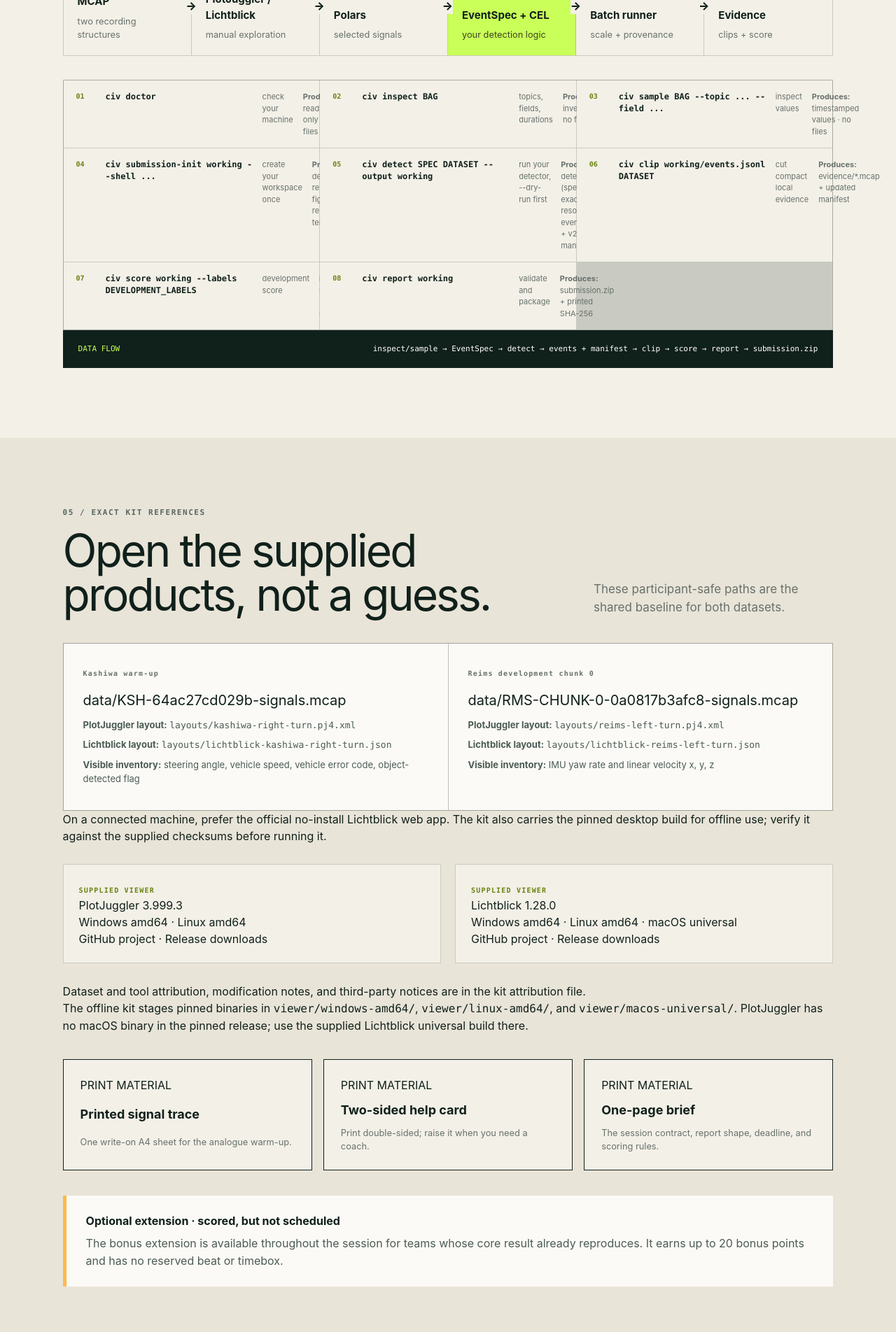
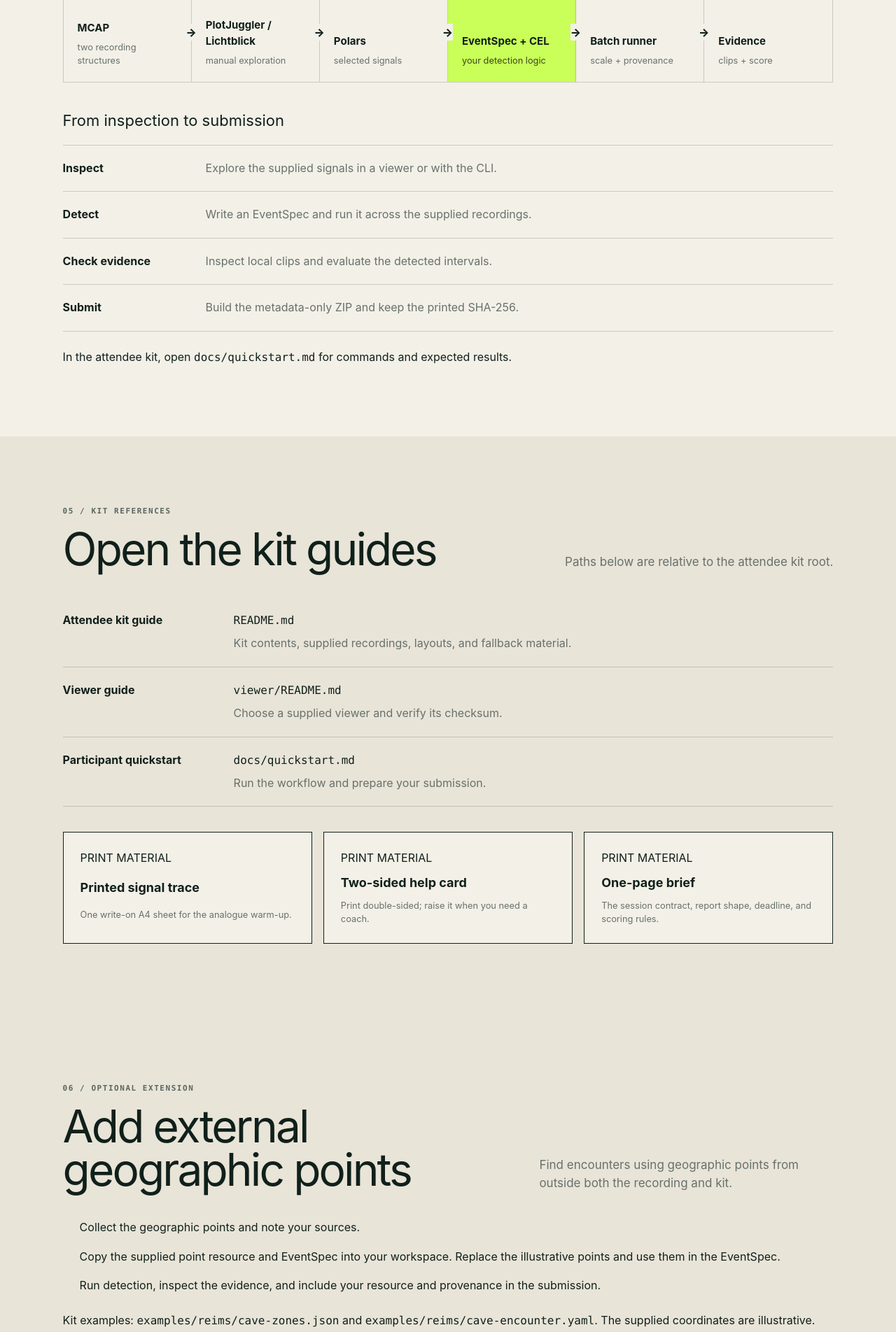
Before and after one commit to Forerunner2012/civ2026-data-hackathon, a Next.js app in the folder handoff-site/: page /participants in a window 1280 px wide. Shown: the part 7737-9641 px from the top of the page at 70% size. Built offline with nearby package versions, Linux system fonts and the light colour scheme.

Commit message:
docs: simplify approved participant workflow and preparation

```diff
--- a/handoff-site/app/_content/participants.ts
+++ b/handoff-site/app/_content/participants.ts
@@ -174,47 +174,17 @@ export const pipeline: { title: string; note: string; owner: "you" | "provided"
   { title: "Evidence", note: "clips + score", owner: "provided" },
 ];
 
-export const commands = [
-  { command: "civ doctor", note: "check your machine", output: "readiness only · no files" },
-  { command: "civ inspect BAG", note: "topics, fields, durations", output: "inventory · no files" },
-  { command: "civ sample BAG --topic ... --field ...", note: "inspect values", output: "timestamped values · no files" },
-  { command: "civ submission-init working --shell ...", note: "create your workspace once", output: "detector + report + figure + reproduce templates" },
-  { command: "civ detect SPEC DATASET --output working", note: "run your detector, --dry-run first", output: "detector/ (spec + exact resources) + events.jsonl + v2 run-manifest.json" },
-  { command: "civ clip working/events.jsonl DATASET", note: "cut compact local evidence", output: "evidence/*.mcap + updated manifest" },
-  { command: "civ score working --labels DEVELOPMENT_LABELS", note: "development score", output: "metrics.json + updated manifest" },
-  { command: "civ report working", note: "validate and package", output: "submission.zip + printed SHA-256" },
+export const workflow = [
+  { step: "Inspect", action: "Explore the supplied signals in a viewer or with the CLI." },
+  { step: "Detect", action: "Write an EventSpec and run it across the supplied recordings." },
+  { step: "Check evidence", action: "Inspect local clips and evaluate the detected intervals." },
+  { step: "Submit", action: "Build the metadata-only ZIP and keep the printed SHA-256." },
 ];
 
-export const viewerResources = [
-  {
-    tool: "PlotJuggler 3.999.3",
-    platforms: "Windows amd64 · Linux amd64",
-    project: "https://github.com/PlotJuggler/PlotJuggler",
-    releases: "https://github.com/PlotJuggler/PlotJuggler/releases",
-  },
-  {
-    tool: "Lichtblick 1.28.0",
-    platforms: "Windows amd64 · Linux amd64 · macOS universal",
-    project: "https://github.com/lichtblick-suite/lichtblick",
-    releases: "https://github.com/lichtblick-suite/lichtblick/releases",
-  },
-];
-
-export const participantProducts = [
-  {
-    dataset: "Kashiwa warm-up",
-    product: "data/KSH-64ac27cd029b-signals.mcap",
-    plotJugglerLayout: "layouts/kashiwa-right-turn.pj4.xml",
-    lichtblickLayout: "layouts/lichtblick-kashiwa-right-turn.json",
-    inventory: "steering angle, vehicle speed, vehicle error code, object-detected flag",
-  },
-  {
-    dataset: "Reims development chunk 0",
-    product: "data/RMS-CHUNK-0-0a0817b3afc8-signals.mcap",
-    plotJugglerLayout: "layouts/reims-left-turn.pj4.xml",
-    lichtblickLayout: "layouts/lichtblick-reims-left-turn.json",
-    inventory: "IMU yaw rate and linear velocity x, y, z",
-  },
+export const kitGuides = [
+  { title: "Attendee kit guide", path: "README.md", note: "Kit contents, supplied recordings, layouts, and fallback material." },
+  { title: "Viewer guide", path: "viewer/README.md", note: "Choose a supplied viewer and verify its checksum." },
+  { title: "Participant quickstart", path: "docs/quickstart.md", note: "Run the workflow and prepare your submission." },
 ];
 
 export const deskMaterials = [
@@ -262,43 +232,19 @@ export const submissionOutcomes = [
  * deliberately carries no zone coordinates — sourcing them is the exercise.
  */
 export const extensionTrack = {
-  lesson:
-    "The system used knowledge that was never in the bag to find events it could not otherwise have found.",
-  placement: [
-    "This branch is open and scored before 12:30, and it receives no time in the run of show. Nothing in the three hours is planned around it.",
-    "If your core submission is not accepted yet, do the core. Bonus points cannot rescue a result that does not reproduce.",
-    "It stays on this page after the event, and it runs on the same products you keep. Do it at lunch, on the plane, or in six months.",
+  lesson: "Find encounters using geographic points from outside both the recording and kit.",
+  steps: [
+    "Collect the geographic points and note your sources.",
+    "Copy the supplied point resource and EventSpec into your workspace. Replace the illustrative points and use them in the EventSpec.",
+    "Run detection, inspect the evidence, and include your resource and provenance in the submission.",
   ],
-  steps: [
-    "Choose a class of places the recording never knew about. The worked case is the champagne cellars along the Reims route.",
-    "Write a `civ.point-resource/v1` file: an id, a latitude and a longitude per point. That is the entire contract.",
-    "Reference it from an EventSpec under `resources:`, derive `min_distance_to` from your GNSS latitude and longitude signals, and put that distance in the condition. The shipped `examples/reims/cave-encounter.yaml` is a complete worked spec with illustrative points — the shape is real, the coordinates are not.",
-    "Run it across the Reims development products with the same `civ detect` you already use. It copies each declared resource byte-for-byte beside the bundled EventSpec and declares it in `extension/manifest.json`.",
-    "Put a short provenance note under `extension/` and declare its kind, path, SHA-256, and media type in the sorted extension manifest.",
-  ],
-  provenance: [
-    "How you source the points is deliberately unconstrained: a chat assistant, an OpenStreetMap query, a published directory, or twenty minutes with a map and a spreadsheet are all legitimate.",
-    "No model is required, and nothing on the required path needs network access — only your own sourcing step might.",
-    "There is no answer key here and nothing is diffed against a held-back list. What is judged is whether the zones are plausible, the predicate is sound, the evidence shows what you claim, and you can say where the knowledge came from.",
-    "A 40 m radius is a sensible starting point on this route, and `timing.min_duration` is what suppresses a glancing hit. Expect a handful of encounters at most: this is a small exercise, not a hunt.",
-  ],
-  budget:
-    "Budget 30–45 minutes, and expect almost all of it to be sourcing. The detection itself is seconds — one spec across all five Reims development products finishes in under ten seconds on the target machine.",
-  scoredAs:
-    "Maximum +20: grounded agent trace +10; advanced multimodal, data-quality, or external-resource method +5; regression test derived from a demonstrated failure +5. Every non-zero award cites a bundled artifact.",
 };
 
 export const comeReady = [
-  "A laptop you can install software on, with room to spare: a container plus recordings needs disk and memory, not a GPU.",
-  "Set up before you arrive: Docker, plus WSL2 on Windows. The kit ships as a container.",
-  "Run `civ doctor && civ inspect <warm-up>` in the week before, open the day's page, and post what it prints. That is the whole readiness check.",
-  "Support is asynchronous from two weeks out, with two live drop-ins about ten days before — deliberately before anyone starts travelling.",
-  "Explore the recordings beforehand if you want to. It is allowed and encouraged; you are not stealing a march on anyone.",
-  "Nothing to compile or download on the day. If your download failed, SSDs in the room carry the image and both recordings.",
-  "No account, paid model or API key is required. The required path runs fully offline.",
-  "Work solo or with one partner. Solo and duo entries share one leaderboard — and if your machine struggles, pairing up on the day is normal and expected.",
-  "Everything runs in professional English.",
-  "Bring experience with robotic or vehicular recordings; the challenge starts above the beginner floor.",
+  "Bring a laptop you can install software on, with space for the supplied kit and recordings.",
+  "Follow your session's setup guide before arriving.",
+  "Run civ doctor and inspect the supplied warm-up recording.",
+  "Open a supplied recording in a viewer, or check its signals with civ sample. Use the kit fallback material or pair with someone if blocked.",
 ];
 
 export const notYourJob = [
--- a/handoff-site/app/globals.css
+++ b/handoff-site/app/globals.css
@@ -517,3 +517,24 @@ footer > a { color:var(--lime); text-decoration:none; font-size:11px; font-weigh
 }
 
 @media (prefers-reduced-motion: reduce) { html { scroll-behavior:auto; } }
+
+/* Approved participant workflow and kit references. */
+.recognition-heading { margin:44px 0 0; font-size:clamp(20px,2vw,26px); line-height:1.3; letter-spacing:-.02em; }
+.recognition-heading + .rule-list { margin-top:20px; }
+.workflow-heading { margin:38px 0 18px; font-size:22px; }
+.workflow-list { margin:0; padding:0; list-style:none; border-top:1px solid var(--line); }
+.workflow-list li { display:grid; grid-template-columns:minmax(120px,180px) minmax(0,1fr); gap:24px; padding:20px 0; border-bottom:1px solid var(--line); }
+.workflow-list b { font-size:16px; }
+.workflow-list p, .kit-guide-list p { margin:0; color:var(--muted); line-height:1.6; }
+.kit-guide-list { margin:30px 0 0; }
+.kit-guide-list > div { display:grid; grid-template-columns:minmax(150px,220px) minmax(0,1fr); gap:24px; padding:20px 0; border-bottom:1px solid var(--line); }
+.kit-guide-list dt { font-weight:700; }
+.kit-guide-list dd { margin:0; min-width:0; }
+.kit-guide-list code, .kit-guide-note code { overflow-wrap:anywhere; }
+.kit-guide-list p { margin-top:8px; }
+.kit-guide-note { margin:24px 0 0; line-height:1.6; }
+.extension-steps { margin:30px 0 0; padding-left:24px; display:grid; gap:16px; line-height:1.6; }
+.participant-attribution { margin:0; padding:28px 7vw; font-size:13px; line-height:1.6; }
+@media (max-width:720px) {
+  .workflow-list li, .kit-guide-list > div { grid-template-columns:minmax(0,1fr); gap:8px; }
+}
--- a/handoff-site/app/participants/page.tsx
+++ b/handoff-site/app/participants/page.tsx
@@ -5,7 +5,6 @@ import {
   bonus,
   brief,
   comeReady,
-  commands,
   datasetAttributionUrl,
   deliverables,
   deskMaterials,
@@ -14,7 +13,8 @@ import {
   notYourJob,
   participantIntroduction,
   pipeline,
-  participantProducts,
+  workflow,
+  kitGuides,
   recognition,
   scoring,
   scoringRules,
@@ -24,7 +24,6 @@ import {
   submissionSteps,
   youOwn,
   youReceive,
-  viewerResources,
 } from "../_content/participants";
 
 export const metadata: Metadata = {
@@ -313,7 +312,7 @@ export default function Participants() {
             <li key={rule}>{rule}</li>
           ))}
         </ul>
-        <h3>What is recognised at 15:00</h3>
+        <h3 className="recognition-heading">What is recognised at 15:00</h3>
         <ul className="rule-list">
           {recognition.map((line) => (
             <li key={line}>{line}</li>
@@ -342,68 +341,36 @@ export default function Participants() {
             </div>
           ))}
         </div>
-        <div className="command-list">
-          {commands.map(({ command, note, output }, index) => (
-            <p key={command}>
-              <span>{String(index + 1).padStart(2, "0")}</span>
-              <code>{command}</code>
-              <small>{note}</small>
-              <small><b>Produces:</b> {output}</small>
-            </p>
+        <h3 className="workflow-heading">From inspection to submission</h3>
+        <ol className="workflow-list">
+          {workflow.map(({ step, action }) => (
+            <li key={step}>
+              <b>{step}</b>
+              <p>{action}</p>
+            </li>
           ))}
-        </div>
-        <p className="output-code">
-          <span>DATA FLOW</span>
-          inspect/sample → EventSpec → detect → events + manifest → clip → score → report → submission.zip
+        </ol>
+        <p className="kit-guide-note">
+          In the attendee kit, open <code>docs/quickstart.md</code> for commands and expected results.
         </p>
       </section>
 
       <section className="kit-section" id="kit">
         <div className="section-heading compact">
           <div>
-            <span>05 / EXACT KIT REFERENCES</span>
-            <h2>Open the supplied products, not a guess.</h2>
+            <span>05 / KIT REFERENCES</span>
+            <h2>Open the kit guides</h2>
           </div>
-          <p>These participant-safe paths are the shared baseline for both datasets.</p>
+          <p>Paths below are relative to the attendee kit root.</p>
         </div>
-        <div className="kit-grid">
-          {participantProducts.map(
-            ({ dataset, product, plotJugglerLayout, lichtblickLayout, inventory }) => (
-              <article key={dataset}>
-                <span>{dataset}</span>
-                <h3>{product}</h3>
-                <p><b>PlotJuggler layout:</b> <code>{plotJugglerLayout}</code></p>
-                <p><b>Lichtblick layout:</b> <code>{lichtblickLayout}</code></p>
-                <p><b>Visible inventory:</b> {inventory}</p>
-              </article>
-            ),
-          )}
-        </div>
-        <p>
-          On a connected machine, prefer the official no-install{" "}
-          <a href="https://lichtblick-suite.github.io/lichtblick/">Lichtblick web app</a>. The kit
-          also carries the pinned desktop build for offline use; verify it against the supplied
-          checksums before running it.
-        </p>
-        <div className="viewer-links" aria-label="Official viewer resources">
-          {viewerResources.map(({ tool, platforms, project, releases }) => (
-            <article key={tool}>
-              <span>SUPPLIED VIEWER</span>
-              <h3>{tool}</h3>
-              <p>{platforms}</p>
-              <p><a href={project}>GitHub project</a> · <a href={releases}>Release downloads</a></p>
-            </article>
+        <dl className="kit-guide-list">
+          {kitGuides.map(({ title, path, note }) => (
+            <div key={path}>
+              <dt>{title}</dt>
+              <dd><code>{path}</code><p>{note}</p></dd>
+            </div>
           ))}
-        </div>
-        <p>
-          Dataset and tool attribution, modification notes, and third-party notices are in the{" "}
-          <a href={datasetAttributionUrl}>kit attribution file</a>.
-        </p>
-        <p>
-          The offline kit stages pinned binaries in <code>viewer/windows-amd64/</code>,{" "}
-          <code>viewer/linux-amd64/</code>, and <code>viewer/macos-universal/</code>. PlotJuggler has
-          no macOS binary in the pinned release; use the supplied Lichtblick universal build there.
-        </p>
+        </dl>
         <div className="desk-links" aria-label="Printable desk materials">
           {deskMaterials.map(({ href, title, note }) => (
             <a href={href} key={href}>
@@ -413,58 +380,37 @@ export default function Participants() {
             </a>
           ))}
         </div>
-        <div className="extension-note">
-          <b>Optional extension · scored, but not scheduled</b>
-          <p>
-            The bonus extension is available throughout the session for teams whose core result
-            already reproduces. It earns up to 20 bonus points and has no reserved beat or timebox.
-          </p>
-        </div>
       </section>
 
       <section className="extension-section" id="extension">
         <div className="section-heading compact">
           <div>
             <span>06 / OPTIONAL EXTENSION</span>
-            <h2>Bring knowledge the recording never had.</h2>
+            <h2>Add external geographic points</h2>
           </div>
           <p>{extensionTrack.lesson}</p>
         </div>
-        <ul className="rule-list">
-          {extensionTrack.placement.map((line) => (
-            <li key={line}>{line}</li>
-          ))}
-        </ul>
-        <div className="extension-grid">
-          <div>
-            <h3>The exercise</h3>
-            <ol>
-              {extensionTrack.steps.map((step) => (
-                <li key={step}>{step}</li>
-              ))}
-            </ol>
-          </div>
-          <div>
-            <h3>What counts as doing it well</h3>
-            <ul>
-              {extensionTrack.provenance.map((line) => (
-                <li key={line}>{line}</li>
-              ))}
-            </ul>
-          </div>
-        </div>
-        <p className="extension-budget">{extensionTrack.budget}</p>
-        <p className="extension-budget">{extensionTrack.scoredAs}</p>
+        <ol className="extension-steps">
+          {extensionTrack.steps.map((step) => <li key={step}>{step}</li>)}
+        </ol>
+        <p className="kit-guide-note">
+          Kit examples: <code>examples/reims/cave-zones.json</code> and{" "}
+          <code>examples/reims/cave-encounter.yaml</code>. The supplied coordinates are illustrative.
+          Open <code>docs/extension.md</code> for exact resource and provenance instructions.
+        </p>
+        <p className="extension-budget">
+          Get the core submission reproducing first. There is no reserved session time; you can
+          continue afterwards. See <a href="#scoring">Scoring</a> for bonus evidence requirements.
+          Completing this exercise does not automatically earn all bonus points.
+        </p>
       </section>
 
       <section className="next-section" id="ready">
         <div>
           <span>COME READY</span>
-          <h2>
-            Bring curiosity.
-            <br />
-            We bring the plumbing.
-          </h2>
+          <h2>Prepare your laptop and kit</h2>
+          <p>No paid model, API key, or GPU is required.</p>
+          <p>Check your session brief for support, language, and team arrangements.</p>
         </div>
         <ol>
           {comeReady.map((item, index) => (
@@ -478,6 +424,10 @@ export default function Participants() {
         </ol>
       </section>
 
+      <p className="participant-attribution">
+        Dataset and tool attribution, modification notes, and third-party notices are in the{" "}
+        <a href={datasetAttributionUrl}>kit attribution file</a>.
+      </p>
       <Footer note="Participant view · CIV 2026 Data Hackathon" />
     </main>
   );
```
Also changed, not shown: 2 other files (tests, documents, lock files or other folders).
